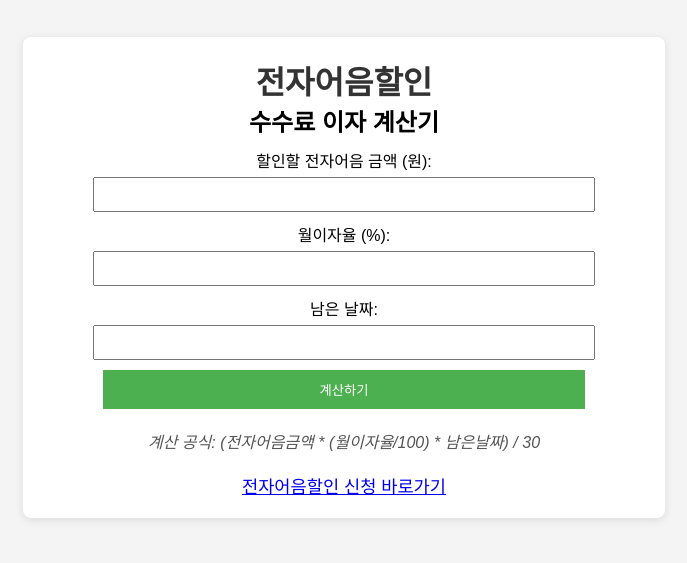
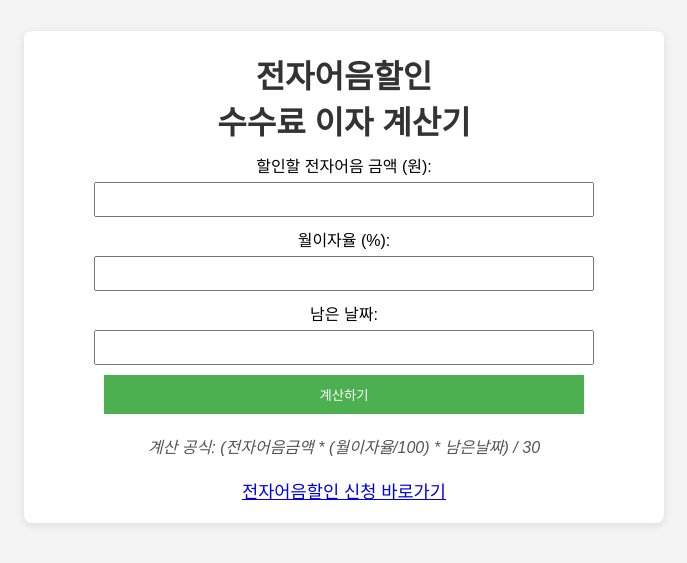
Before and after one commit to TSMONEY2325/calculator, a plain HTML site: page index.html in a window 1280 px wide. Shown: the part 123-686 px from the top of the page, without its empty margins (296-983 px from the left). Drawn offline with Linux system fonts and the light colour scheme.

Commit message:
Update index.html

```diff
--- a/index.html
+++ b/index.html
@@ -20,7 +20,7 @@
             padding: 20px;
             border-radius: 8px;
             box-shadow: 0 2px 10px rgba(0, 0, 0, 0.1);
-            width: 602.4px; /* 가로를 다시 3cm 줄임 */
+            width: 599.4px; /* 가로를 추가로 3cm 줄임 */
             text-align: center;
         }
         h1 {
@@ -28,7 +28,9 @@
             margin: 0; /* 제목의 기본 마진 제거 */
         }
         h2 {
+            color: #333;
             margin: 0; /* 부제목의 기본 마진 제거 */
+            font-size: 2em; /* '전자어음할인'과 동일한 글자 크기로 설정 */
         }
         label {
             display: block;
```
